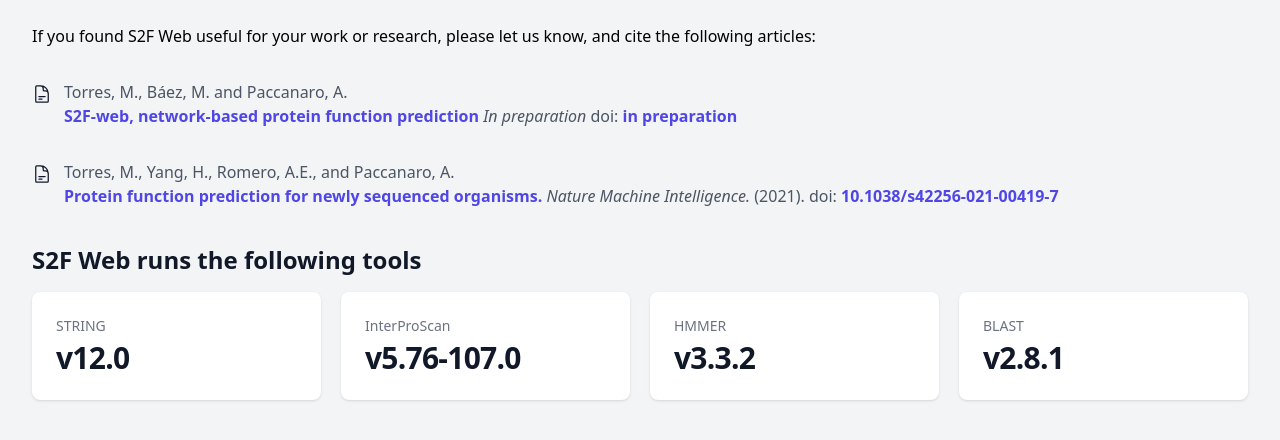
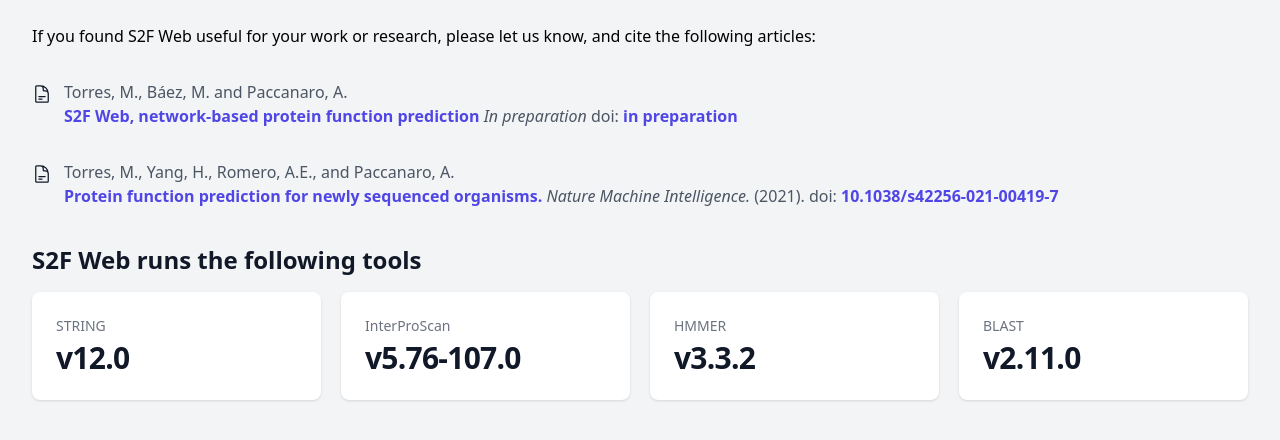
Before and after one commit to paccanarolab/s2f-web, a Python web app: template frontend/base/jinja2/base/about.html in a window 1280 px wide. Shown: the part 440-880 px from the top of the page. Run offline with Jinja, Linux system fonts and the light colour scheme; the template is opened without the code that fills it, so the values that code supplies are empty; style sheets or scripts are compiled from the project's sources.

Commit message:
Update blast version and standarize S2F Web name

```diff
--- a/frontend/base/jinja2/base/about.html
+++ b/frontend/base/jinja2/base/about.html
@@ -52,7 +52,7 @@
                 <span>
                     Torres, M., Báez, M. and Paccanaro, A.<br>
                     <a href="#"
-                       class="font-semibold text-indigo-600 hover:text-indigo-400">S2F-web, network-based protein function prediction</a>
+                       class="font-semibold text-indigo-600 hover:text-indigo-400">S2F Web, network-based protein function prediction</a>
                     <span class="italic">In preparation</span>
                     doi:
                     <a href="#"
@@ -101,7 +101,7 @@
         </div>
         <div class="overflow-hidden rounded-lg bg-white px-4 py-5 shadow sm:p-6">
             <dt class="truncate text-sm font-medium text-gray-500">BLAST</dt>
-            <dd class="mt-1 text-3xl font-semibold tracking-tight text-gray-900">v2.8.1</dd>
+            <dd class="mt-1 text-3xl font-semibold tracking-tight text-gray-900">v2.11.0</dd>
         </div>
     </dl>
 </div>
```
